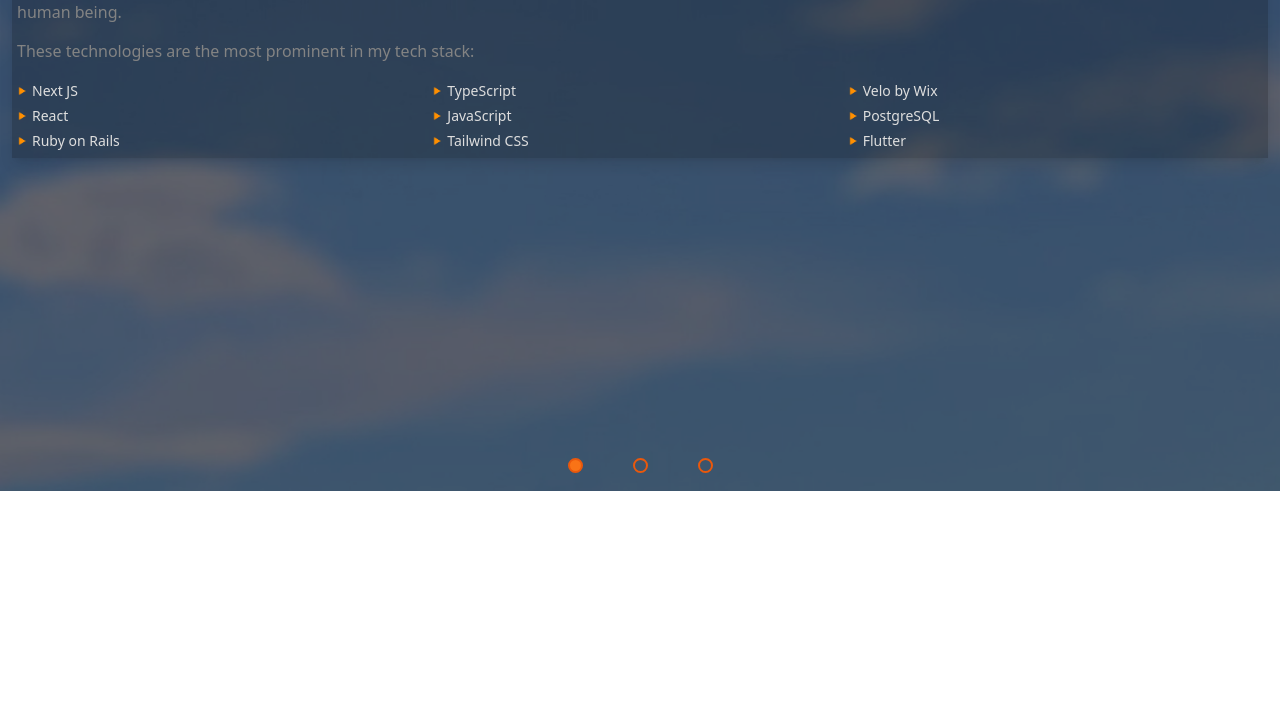
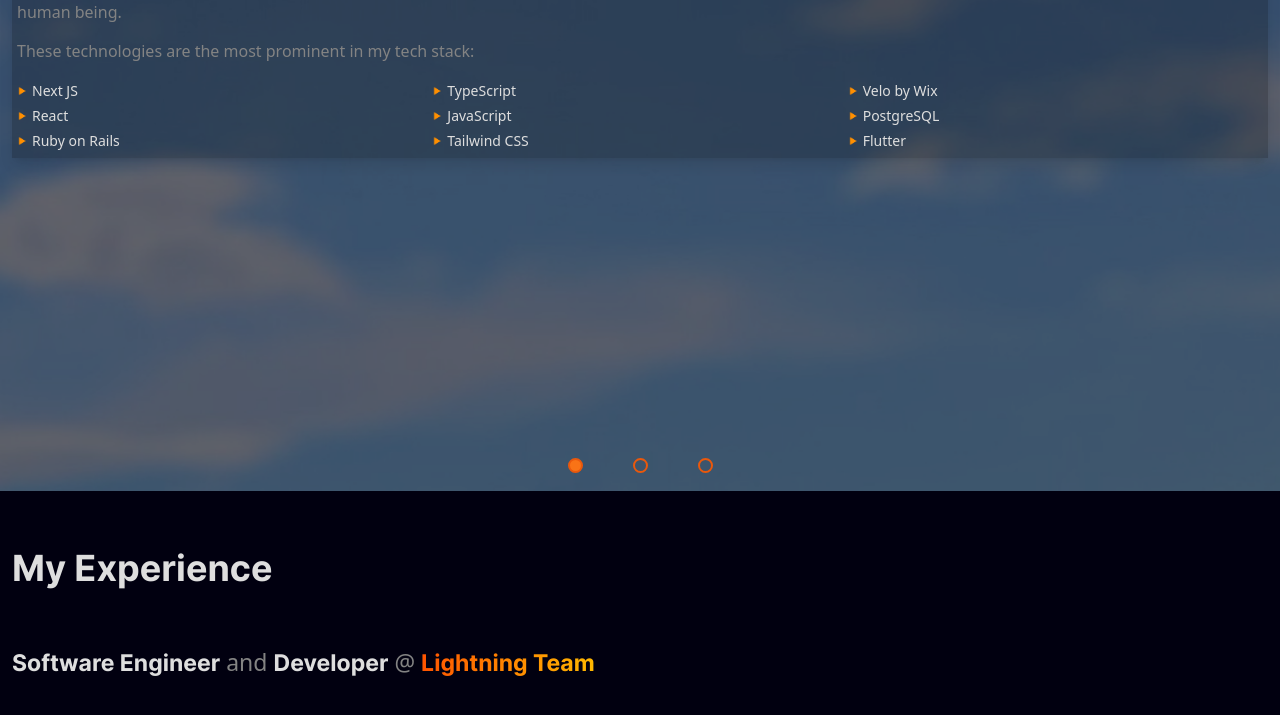
Before and after one commit to MatiasBaezaGraf/personal-site-v2, a Next.js app: page / in a window 1280 px wide. Shown: the part 1109-1824 px from the top of the page. Before the commit the page ends 1600 px from the top, so only its background shows below. Built offline with nearby package versions, Linux system fonts and the light colour scheme; no server answers; the database is empty.

Commit message:
Added experience section and carousel

```diff
--- /dev/null
+++ b/components/SmallCarousel.tsx
@@ -0,0 +1,46 @@
+import { useState } from "react";
+
+const SmallCarousel = () => {
+	const [currentTranslationInVW, setcurrentTranslationInVW] = useState(0);
+
+	return (
+		<div className="relative overflow-hidden">
+			<div
+				className={`transform duration-[500ms] flex flex-row w-[300vw]
+                ${currentTranslationInVW == 0 && "translate-x-0"}
+                ${currentTranslationInVW == 100 && "translate-x-[-100vw]"}
+                ${currentTranslationInVW == 200 && "translate-x-[-200vw]"}
+
+                `}
+			>
+				{/* -------------------------------- Slide 1 - Lightning Team -------------------------------- */}
+				<div className="w-screen bg-cover left-0 px-[12px]">
+					<h1 className="text-[23px]">
+						<span className="font-primary-bold text-[#DEDEDE]">
+							Software Engineer
+						</span>
+						&nbsp;
+						<span className="font-primary-regular text-[#838383]">
+							and
+						</span>{" "}
+						<span className="font-primary-bold text-[#DEDEDE]">Developer</span>{" "}
+						<span className="font-primary-regular text-[#838383]">@</span>{" "}
+						<span className="font-primary-bold text-gradient">
+							Lightning Team
+						</span>{" "}
+					</h1>
+				</div>
+				{/* -------------------------------- Slide 2 - Universidad Adventista del Plata -------------------------------- */}
+				<div className="w-screen bg-cover left-full px-[12px]">
+					<h1>2</h1>
+				</div>
+				{/* -------------------------------- Slide 3 - Freelance -------------------------------- */}
+				<div className="w-screen bg-cover left-[200vw] px-[12px]">
+					<h1>3</h1>
+				</div>
+			</div>
+		</div>
+	);
+};
+
+export default SmallCarousel;
--- a/pages/index.tsx
+++ b/pages/index.tsx
@@ -4,6 +4,7 @@ import Head from "next/head";
 import Image from "next/image";
 
 import supabase from "supabase.js";
+import SmallCarousel from "@/components/SmallCarousel";
 
 type Project = {
 	id: string;
@@ -102,8 +103,17 @@ const Home = ({ projects }: { projects: Project[] }) => {
 					</div>
 				</div>
 				{/* ------------------------------------------------------------- About ------------------------------------------------------------- */}
+				{/* The whole page is inside the Carousel component because the carousel */}
+				{/* covers the entire screen */}
+				<Carousel />
+				{/* ------------------------------------------------------------- Experience ------------------------------------------------------------- */}
 
-				<Carousel />
+				<div className="h-screen">
+					<h1 className="font-primary-bold text-[36px] text-[#DEDEDE] pt-[50px] pb-[50px] px-[12px]">
+						My Experience
+					</h1>
+					<SmallCarousel />
+				</div>
 			</main>
 		</>
 	);
```
